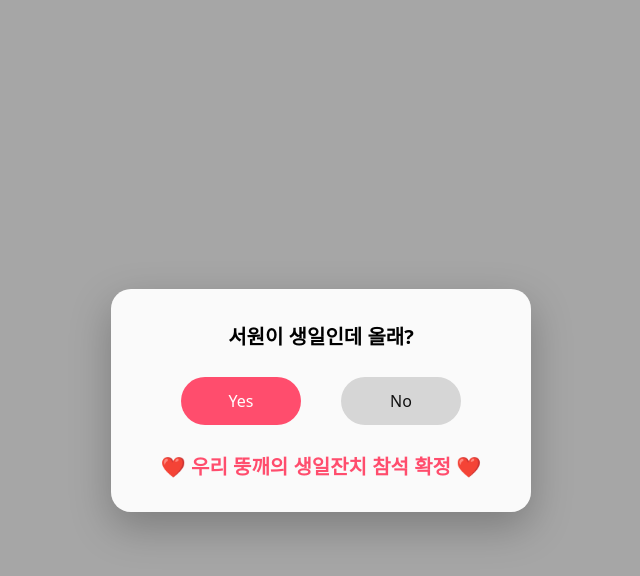
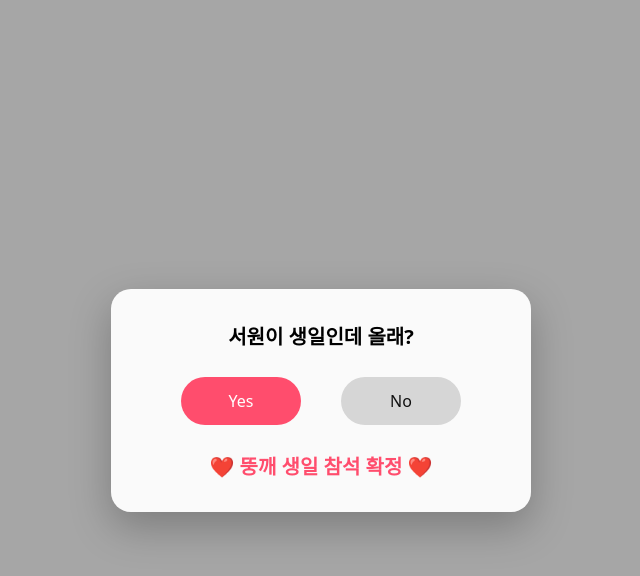
Before and after one commit to seungjun9178-sketch/birthday_event, a plain HTML site: page index.html in a window 1280 px wide. Both pictures are taken after a click on the button "Yes". Shown: the whole page, without its empty margins (319-959 px from the left). Drawn offline with Linux system fonts and the light colour scheme.

Commit message:
Update index.html

```diff
--- a/index.html
+++ b/index.html
@@ -109,7 +109,7 @@ h1{
       <button class="btn no" id="noBtn" type="button">No</button>
     </div>
 
-    <div class="result" id="result">❤️ 우리 뚱깨의 생일잔치 참석 확정 ❤️</div>
+    <div class="result" id="result">❤️ 뚱깨 생일 참석 확정 ❤️</div>
   </div>
 
 <script>
```
